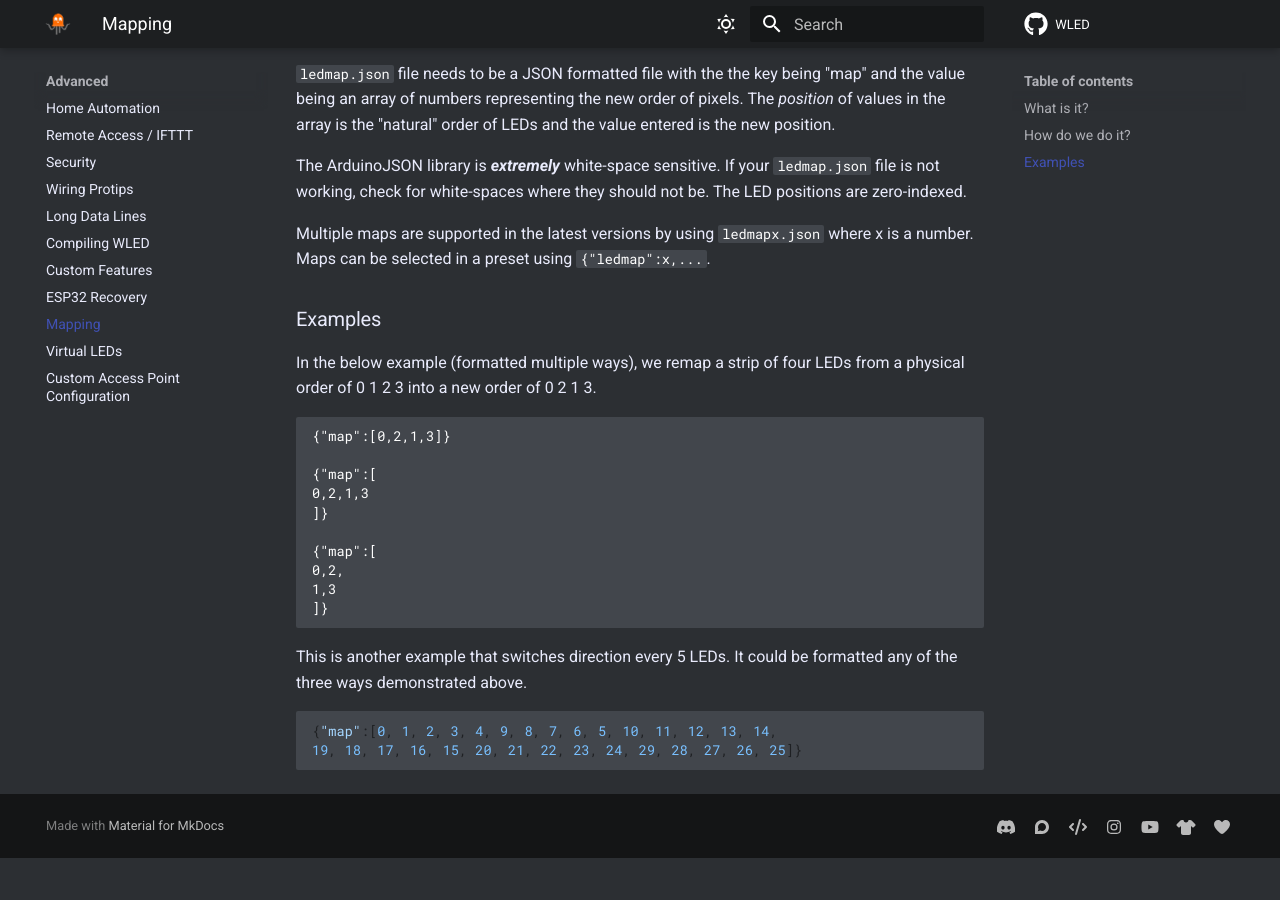
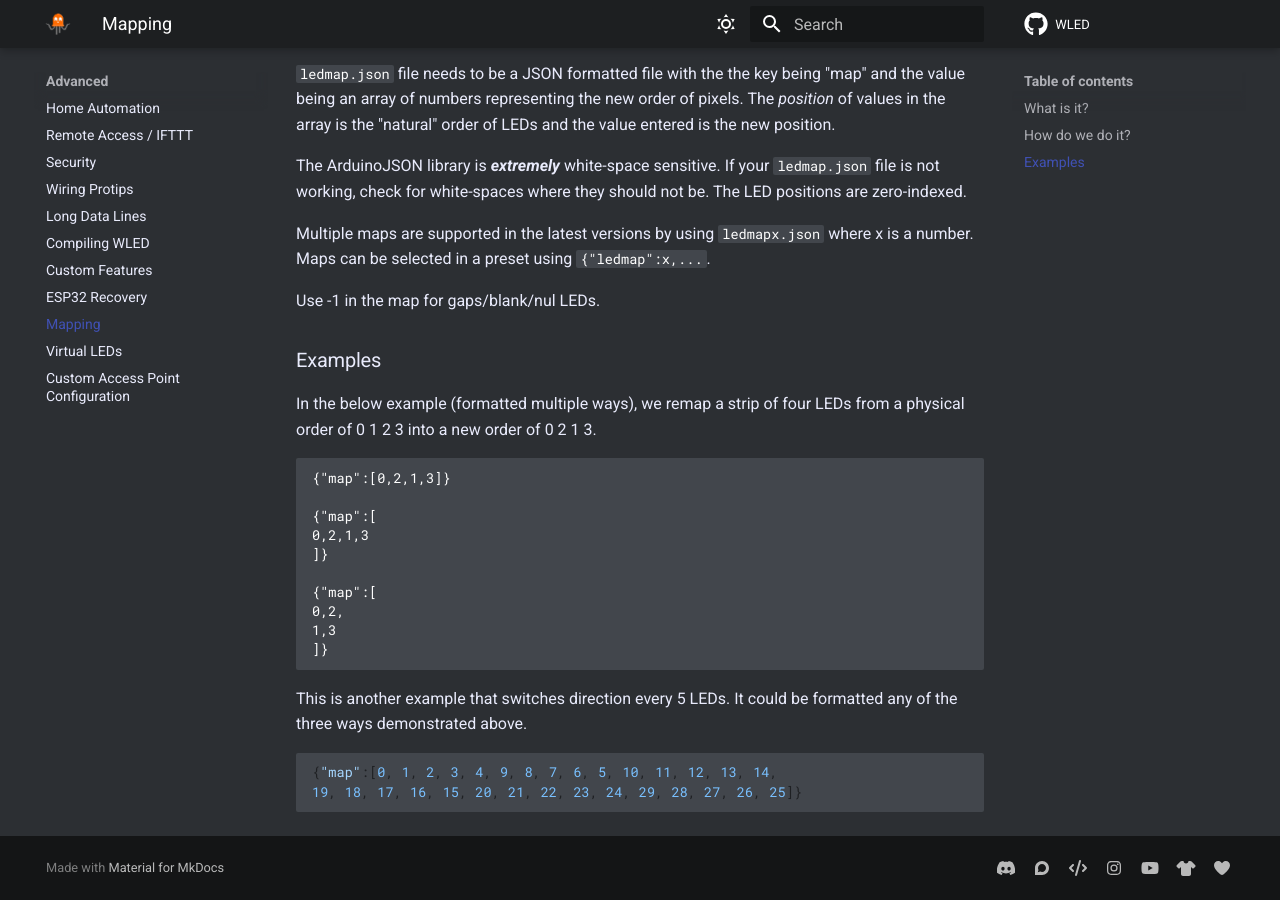
Before and after one commit to Aircoookie/WLED-Docs, an MkDocs documentation site: the page built from docs/advanced/mapping.md, in a window 1280 px wide and 900 px high, scrolled down 539 px. Built offline with MkDocs 1.6.1 and Material for MkDocs 9.7.7, drawn with Linux system fonts in a browser that asks for light colours; comment, search, counter and statistics services are not loaded; before the commit the page ends 1397 px from its top, so only the background shows below that.

Commit message:
Update mapping.md
Added line about -1 usage

```diff
--- a/docs/advanced/mapping.md
+++ b/docs/advanced/mapping.md
@@ -22,6 +22,8 @@ If your `ledmap.json` file is not working, check for white-spaces where they sho
 
 Multiple maps are supported in the latest versions by using `ledmapx.json` where x is a number. Maps can be selected in a preset using `{"ledmap":x,...`.
 
+Use -1 in the map for gaps/blank/nul LEDs.
+
 ### Examples
 In the below example (formatted multiple ways), we remap a strip of four LEDs from a physical order of 0 1 2 3 into a new order of 0 2 1 3.
 
```
